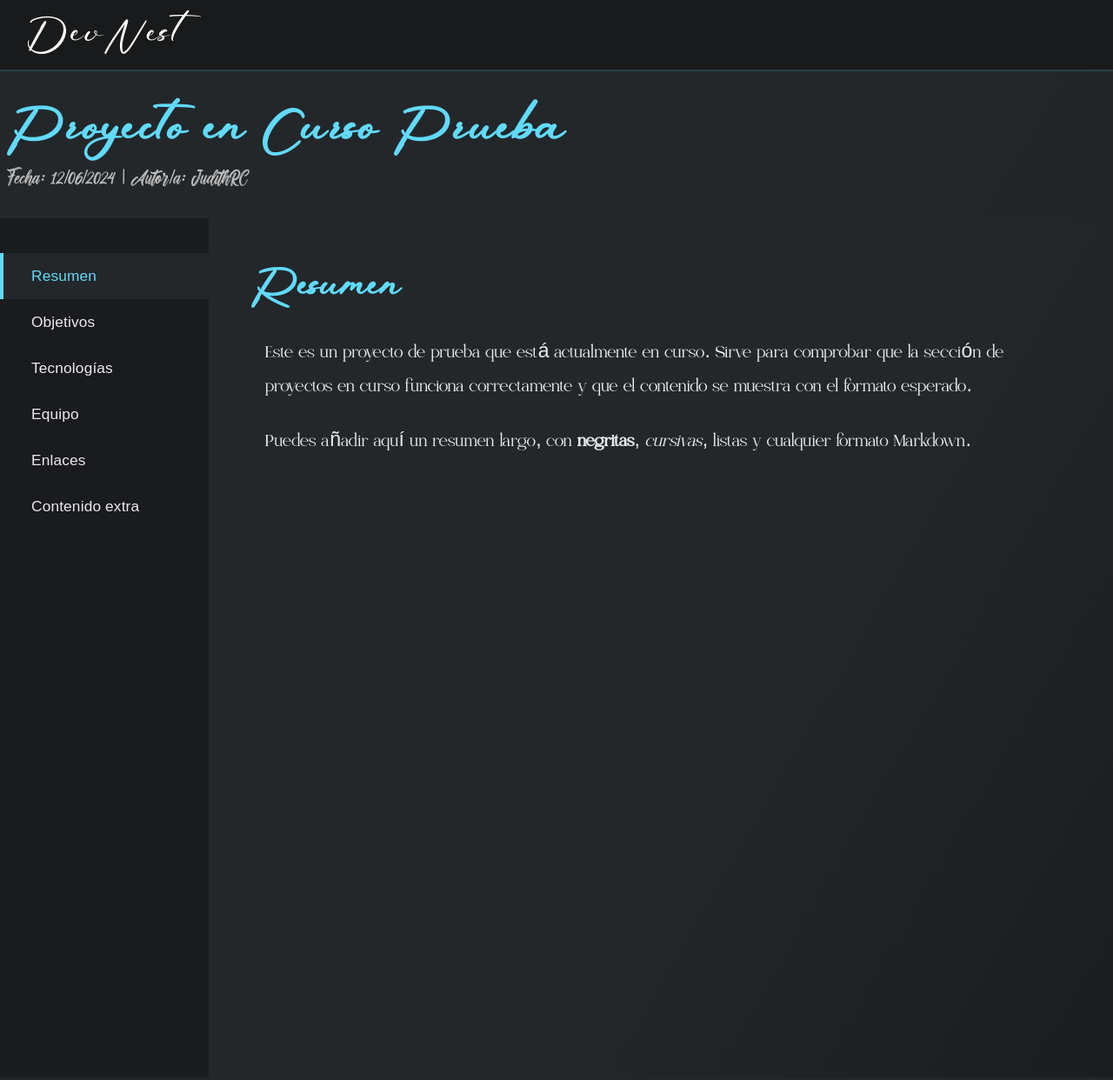
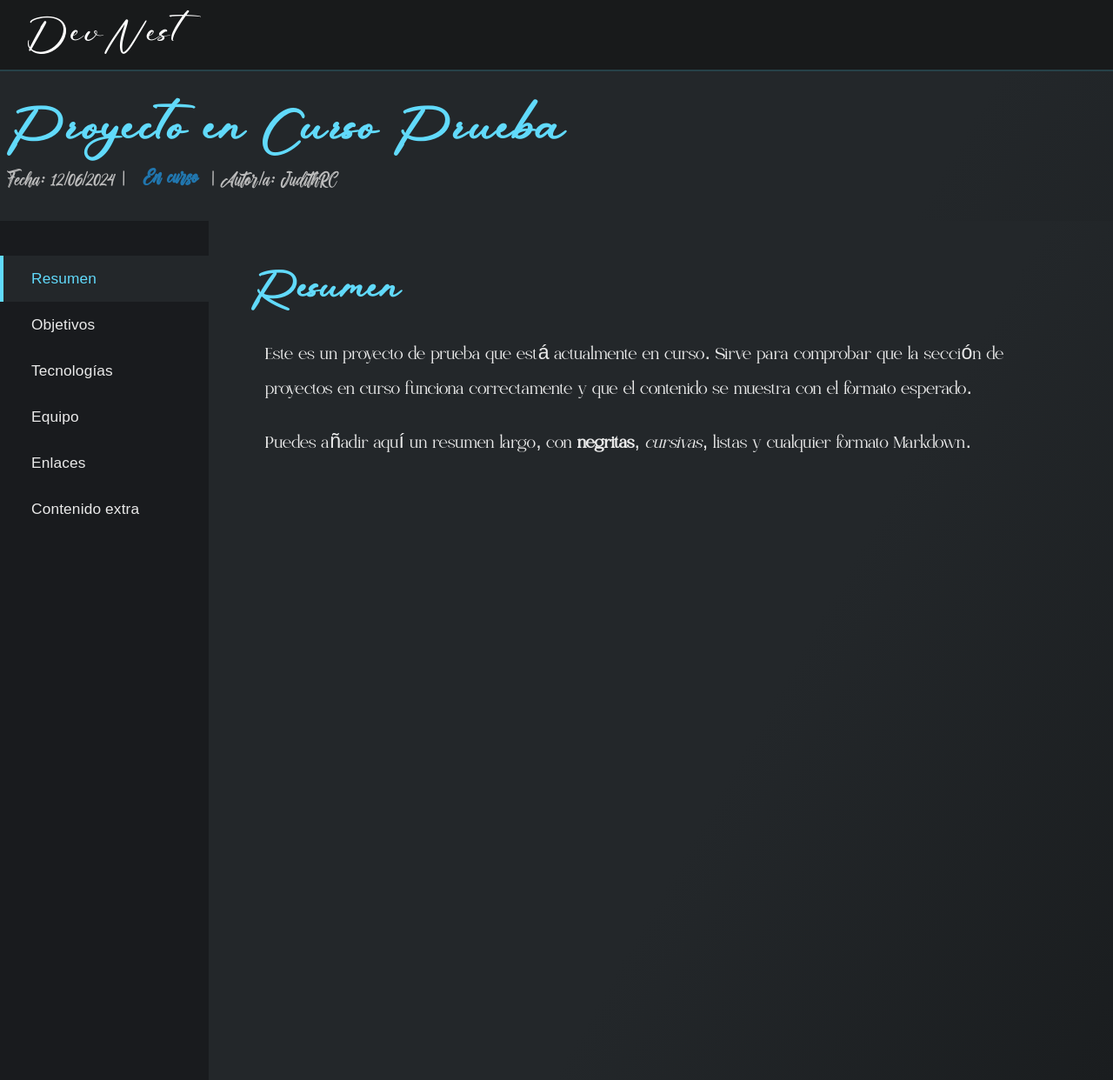
Before and after one commit to JudithRC/DevNet, a Jekyll site: the page built from _posts/2024-06-12-proyecto-en-curso-prueba.md, in a window 1280 px wide. Shown: the whole page at 87% size. Built offline with Jekyll 4.4.1, drawn with Linux system fonts in a browser that asks for light colours; some web fonts are replaced.

Commit message:
Reorganización proyectos

```diff
--- a/_posts/2024-06-12-proyecto-en-curso-prueba.md
+++ b/_posts/2024-06-12-proyecto-en-curso-prueba.md
@@ -5,6 +5,7 @@ date: 2024-06-12
 author: JudithRC
 categories: proyectos
 permalink: /proyectos/proyecto-en-curso-prueba/
+estado: en_curso
 destacado: No
 ---
 <!-- resumen -->
```
Also changed, not shown: _posts/2024-06-10-proyecto-destacado.md (+0 -1 lines).
